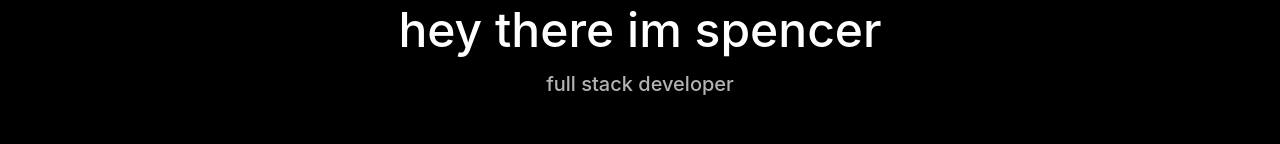
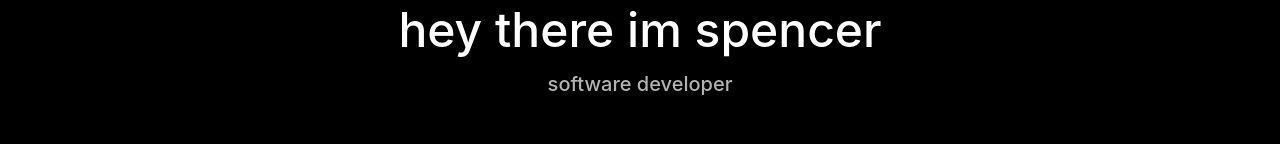
Before and after one commit to spencerhum04/portfolio, a React (Vite) app: page / in a window 1280 px wide. Shown: the part 204-348 px from the top of the page. Built offline with nearby package versions, Linux system fonts and the light colour scheme.

Commit message:
fix: hero section

```diff
--- a/src/routes/landing/sections/hero.tsx
+++ b/src/routes/landing/sections/hero.tsx
@@ -27,7 +27,7 @@ export default function Hero() {
             {visible &&
                 <div className="fixed w-full h-[600px] bg-black text-white flex flex-col items-center justify-center text-center px-8" style={{ opacity }}>
                     <div className="text-3xl lg:text-5xl font-medium">hey there im spencer</div>
-                    <div className="text-lg lg:text-xl text-subgray font-medium mt-4">full stack developer</div>
+                    <div className="text-lg lg:text-xl text-subgray font-medium mt-4">software developer</div>
                     <div className="w-full flex flex-wrap justify-center gap-x-8 gap-y-4 mt-12 font-medium">
                         <a href="/Spencer Hum - Resume.pdf" target="_blank" rel="noopener noreferrer" className="place-content-center text-white w-full max-w-48 h-10 bg-emerald-600 hover:bg-emerald-700 rounded">Resume</a>
                         <a href="https://github.com/spencerhum04" target="_blank" rel="noopener noreferrer" className="place-content-center text-emerald-600 w-full max-w-48 h-10 border border-emerald-600 hover:bg-emerald-950 rounded">GitHub</a>
```
